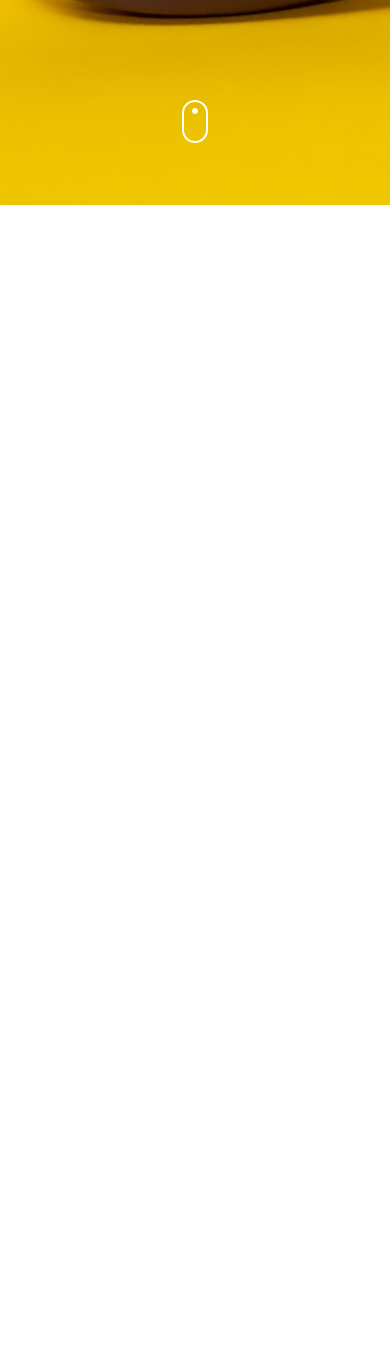
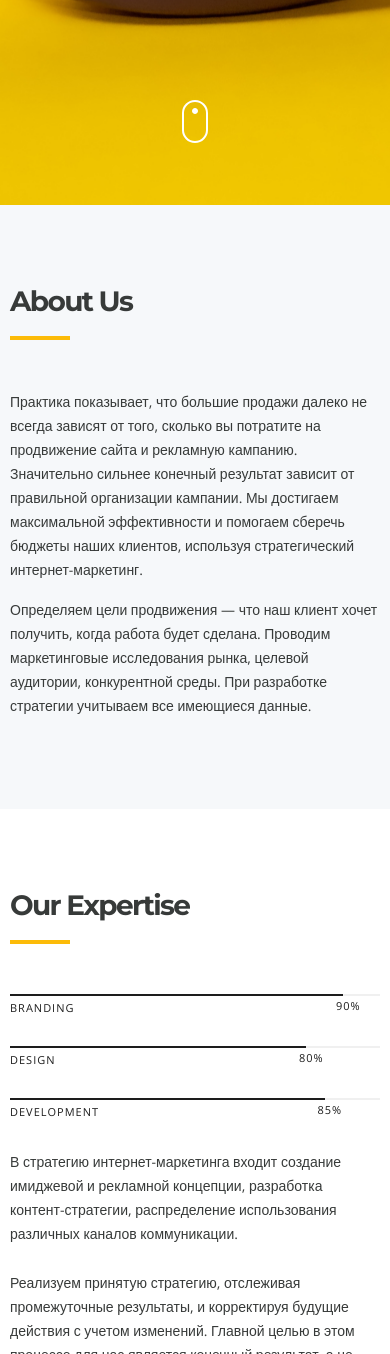
Before and after one commit to Aleksegoist/lendos_marketing, a plain HTML site: page index.html in a window 390 px wide. Shown: the part 646-2000 px from the top of the page. Before the commit the page ends 851 px from the top, so only its background shows below. Drawn offline with nearby package versions, Linux system fonts and the light colour scheme.

Commit message:
add responsive

```diff
--- a/css/style.css
+++ b/css/style.css
@@ -64,6 +64,10 @@ body {
   font-size: 14px;
   line-height: 24px;
   color: #373a39;
+}
+
+.wrapper {
+  overflow-x: hidden;
 }
 
 .container {
@@ -733,6 +737,55 @@ expertise__item-text {
   background-color: #2a2c2b;
 }
 
+@media (max-width: 1200px) {
+  .about__inner {
+    display: block;
+  }
+
+  .about__title {
+    margin-bottom: 50px;
+  }
+
+  .about,
+  .expertise {
+    padding: 75px 0;
+  }
+
+  .about__text p {
+    max-width: 100%;
+  }
+
+  .title {
+    font-size: 48px;
+    line-height: 60px;
+  }
+
+  .expertise__title {
+    margin-bottom: 50px;
+  }
+}
+
+@media (max-width: 992px) {
+  .expertise__inner {
+    display: block;
+    margin-bottom: 75px;
+  }
+
+  .expertise__info {
+    width: 100%;
+    margin-right: 0;
+  }
+
+  .expertise__items {
+    display: block;
+  }
+
+  .expertise__item {
+    width: 100%;
+    margin-bottom: 40px;
+  }
+}
+
 @media (max-width: 768px) {
   .menu__list {
     position: absolute;
@@ -767,8 +820,6 @@ expertise__item-text {
     border: none;
     padding: 0;
     margin-top: 30px;
-    /* position: relative;
-    z-index: 2; */
   }
 
   .header__top-inner.header__top-inner--active .menu__list {
@@ -807,4 +858,17 @@ expertise__item-text {
     font-size: 12px;
     line-height: 14px;
   }
+
+  .title,
+  .about__title {
+    font-size: 28px;
+    line-height: 42px;
+  }
 }
+
+@media (max-width: 340px) {
+  .expertise__item {
+    padding-left: 0;
+    padding-top: 60px;
+  }
+}
--- a/index.html
+++ b/index.html
@@ -15,6 +15,7 @@
     <link rel="stylesheet" href="css/style.css" />
   </head>
   <body>
+    <div class="wrapper">
     <header class="header">
       <div class="header__top">
         <div class="container">
@@ -27,7 +28,7 @@
             </a>
             <nav class="menu">
               <button class="menu__btn">
-                <!-- <?xml version="1.0" encoding="UTF-8"?> -->
+
 <svg xmlns="http://www.w3.org/2000/svg" width="30" height="18" viewBox="0 0 30 18" fill="none">
   <path d="M0 0H30V2H0V0Z" fill="black"></path>
   <path d="M0 8H30V10H0V8Z" fill="black"></path>
@@ -69,7 +70,7 @@
         </div>
       </div>
     </header>
-    <!-- <section class="about">
+    <section class="about">
       <div class="container">
         <div class="about__inner">
           <h2 class="title about__title">About Us</h2>
@@ -493,7 +494,7 @@
       <div class="footer__copy">
         <p>@2023 Produced by AYDev. Marketing landing page</p>
       </div>
-    </footer> -->
+    </footer>
 
     <!----- scripts ----->
     <script src="https://ajax.googleapis.com/ajax/libs/jquery/3.6.3/jquery.min.js"></script>
@@ -501,5 +502,6 @@
     <script src="js/slick.min.js"></script>
     <script src="js/jquery.fancybox.js"></script>
     <script src="js/main.js"></script>
+    </div>
   </body>
 </html>
```
